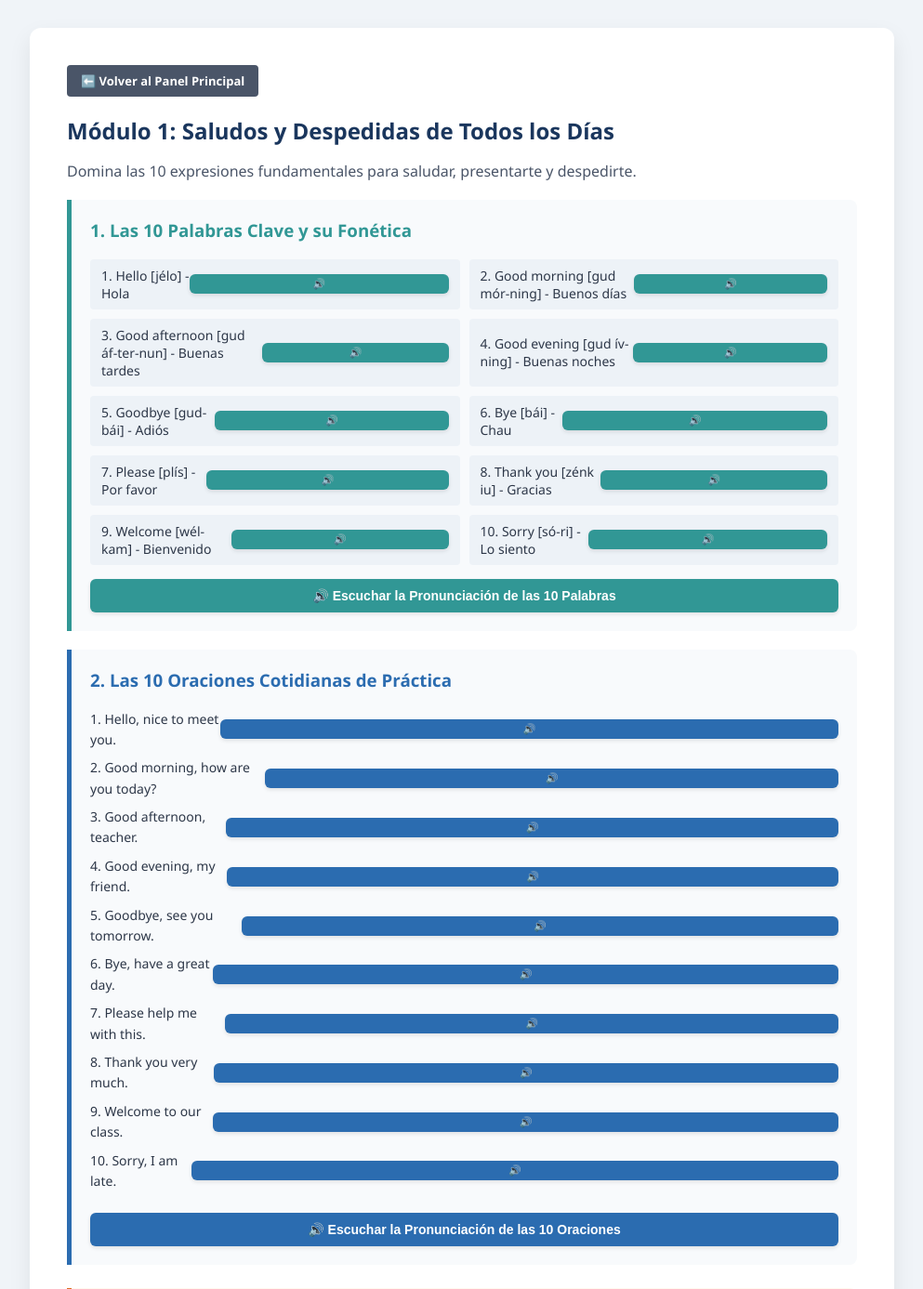
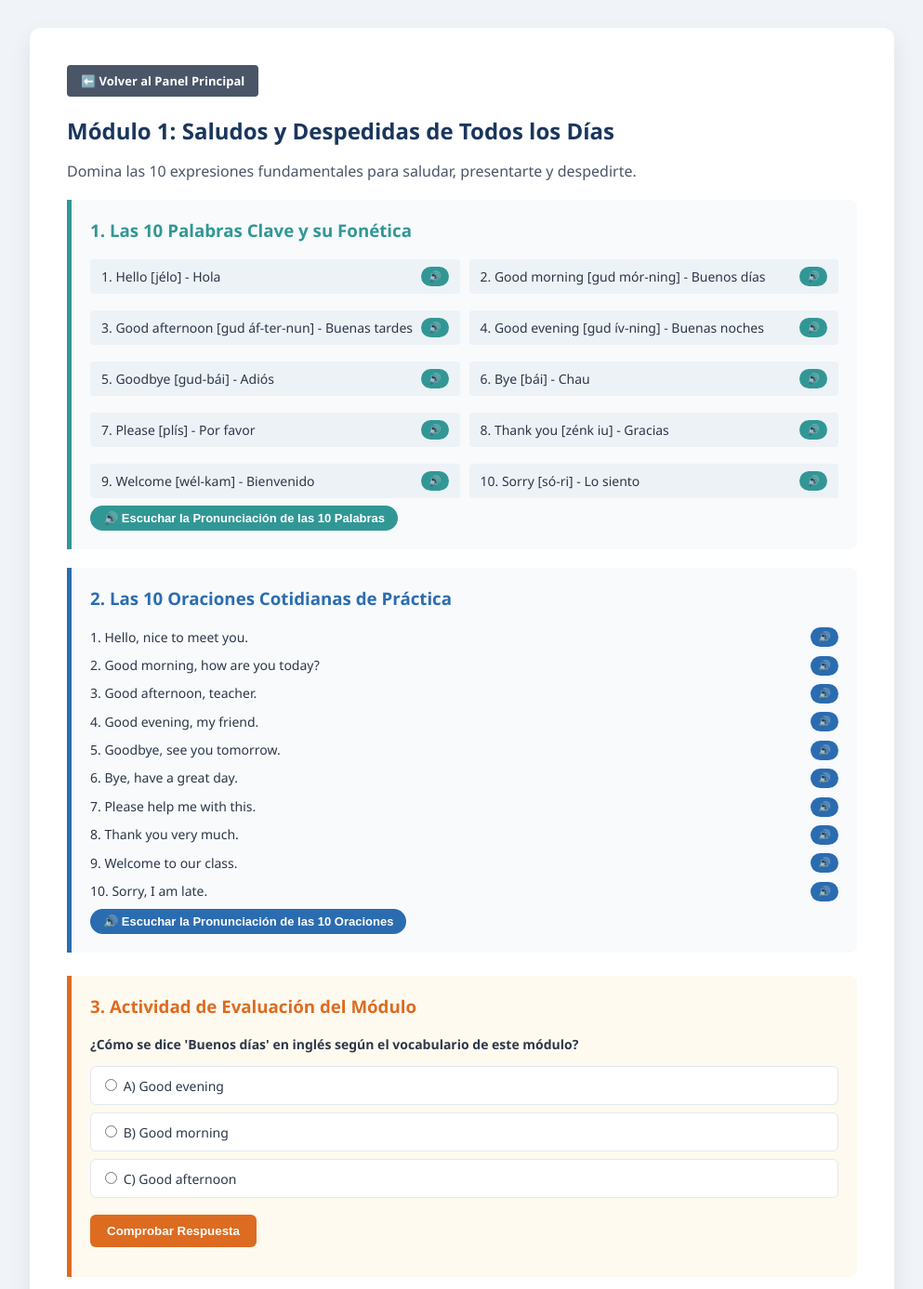
Before and after one commit to Nerbelis/audiolibro_english, a PHP site: page /detalle_modulo.php in a window 1280 px wide. Shown: the top 1387 px of the page at 93% size, without its empty margins (143-1136 px from the left). Run offline with PHP 8.4, Linux system fonts and the light colour scheme; a user stored in the database is signed in.

Commit message:
cambio de tamaño botones de voz

```diff
--- a/detalle_modulo.php
+++ b/detalle_modulo.php
@@ -249,8 +249,8 @@ $actual = isset($modulos[$id_modulo]) ? $modulos[$id_modulo] : $modulos[1];
         .box { background: #f8fafc; border-left: 5px solid #319795; padding: 20px; margin: 20px 0; border-radius: 0 8px 8px 0; }
         .box h3 { color: #319795; margin-top: 0; }
         .grid-list { display: grid; grid-template-columns: 1fr 1fr; gap: 10px; font-size: 14px; margin-top: 10px; }
-        .list-item { background: #edf2f7; padding: 8px 12px; border-radius: 4px; }
-        .btn-voz { background-color: #319795; color: white; border: none; padding: 10px 16px; border-radius: 6px; font-weight: bold; cursor: pointer; margin-top: 15px; font-size: 14px; box-shadow: 0 2px 4px rgba(0,0,0,0.1); width: 100%; text-align: center; }
+        .list-item { background: #edf2f7; padding: 8px 12px; border-radius: 4px; display: flex; justify-content: space-between; align-items: center; margin-bottom: 8px; }
+        .btn-voz { background-color: #319795; color: white; border: none; padding: 6px 14px; border-radius: 20px; font-weight: bold; cursor: pointer; font-size: 13px; }
         .btn-voz:hover { background-color: #2c7a7b; }
         .btn-voz-oracion { background-color: #2b6cb0; }
         .btn-voz-oracion:hover { background-color: #2c5282; }
```
